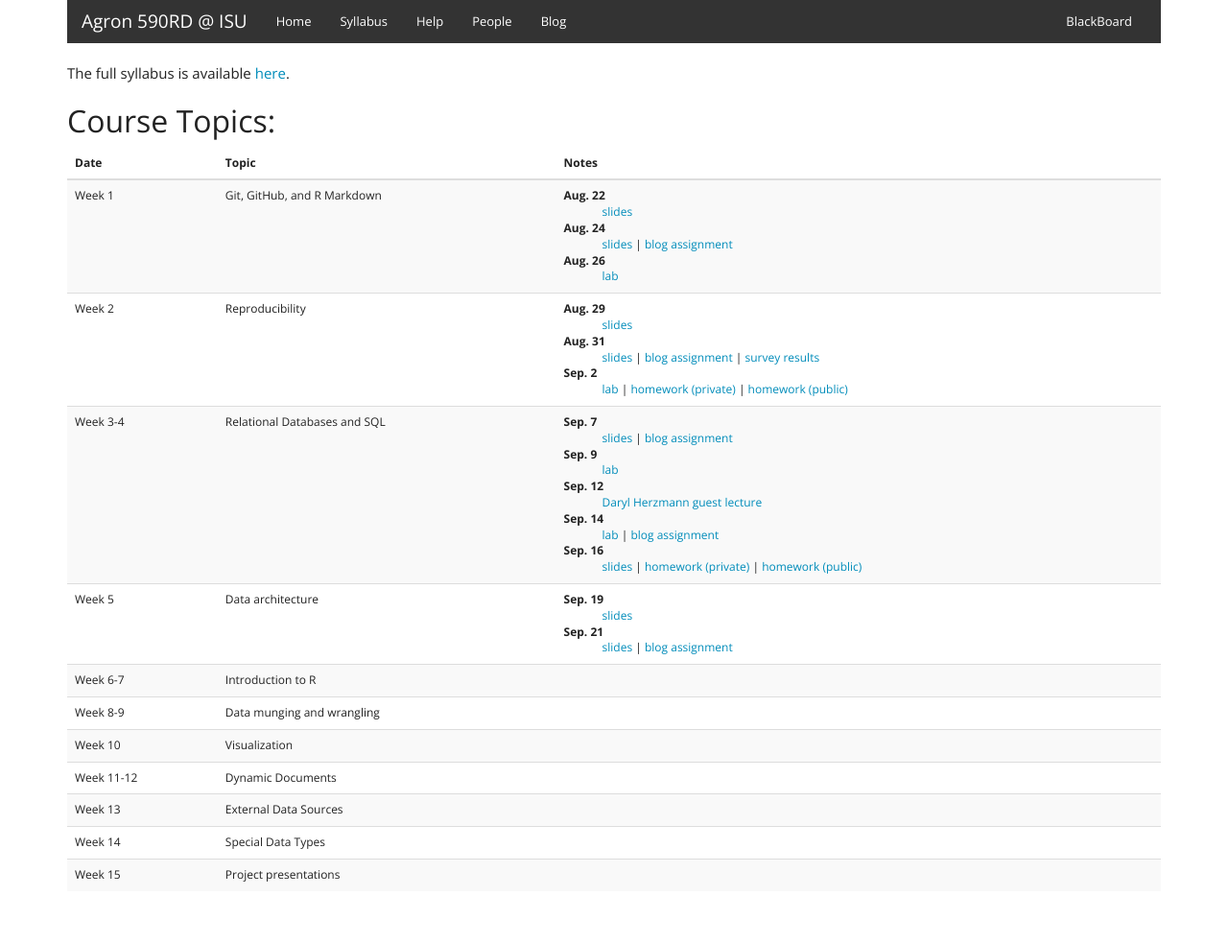
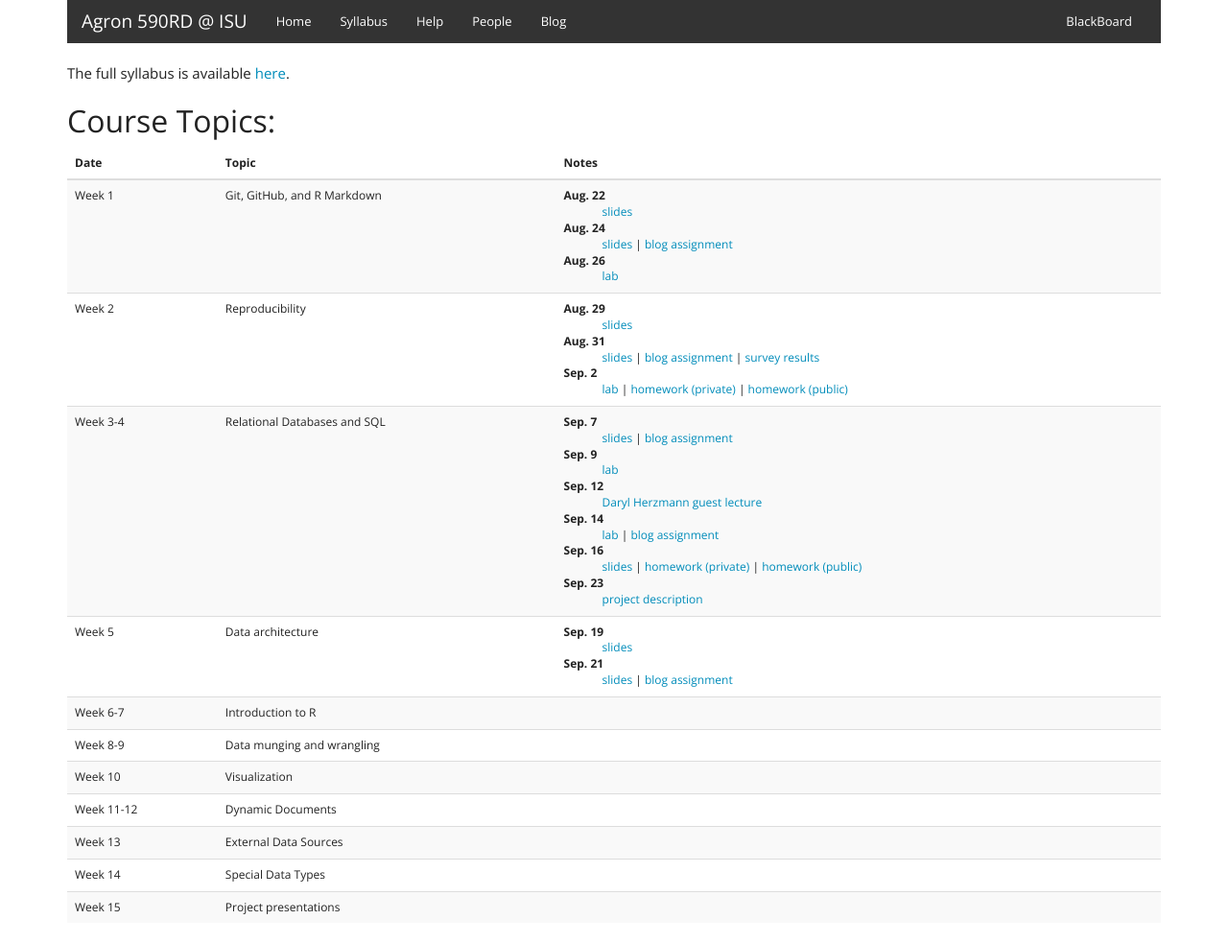
Before and after one commit to agron590-ISU/agron590-ISU.github.io, a Jekyll site: the page built from syllabus.html, in a window 1280 px wide. Shown: the whole page at 96% size. Built offline with Jekyll 4.4.1, drawn with Linux system fonts in a browser that asks for light colours; before the commit the page ends 950 px from its top, so only the background shows below that.

Commit message:
add link to project description

```diff
--- a/syllabus.html
+++ b/syllabus.html
@@ -61,6 +61,8 @@ The full syllabus is available <a href="http://agron590-isu.github.io/materials/
           <dd><a href="../lab/week_04/slides.html" target=_blank>lab</a> | <a href="https://github.com/agron590-ISU/blog/tree/master/04" target=_blank>blog assignment</a></dd>
           <dt>Sep. 16</dt>
           <dd><a href="../materials/week_04/relational_db/slides.html" target=_blank>slides</a> | <a href="https://github.com/agron590-ISU/homework/blob/master/02_databases/LastnameFirstname.Rmd" target=_blank>homework (private)</a> | <a href="https://github.com/agron590-ISU/homework-public/tree/master/02_databases" target=_blank>homework (public)</a></dd>
+          <dt>Sep. 23</dt>
+          <dd><a href="https://github.com/agron590-ISU/materials/blob/master/week_00/final-project/project-description.Rmd" target=_blank>project description</a></dd>
           </dl>
         </td>
       </tr>
```
